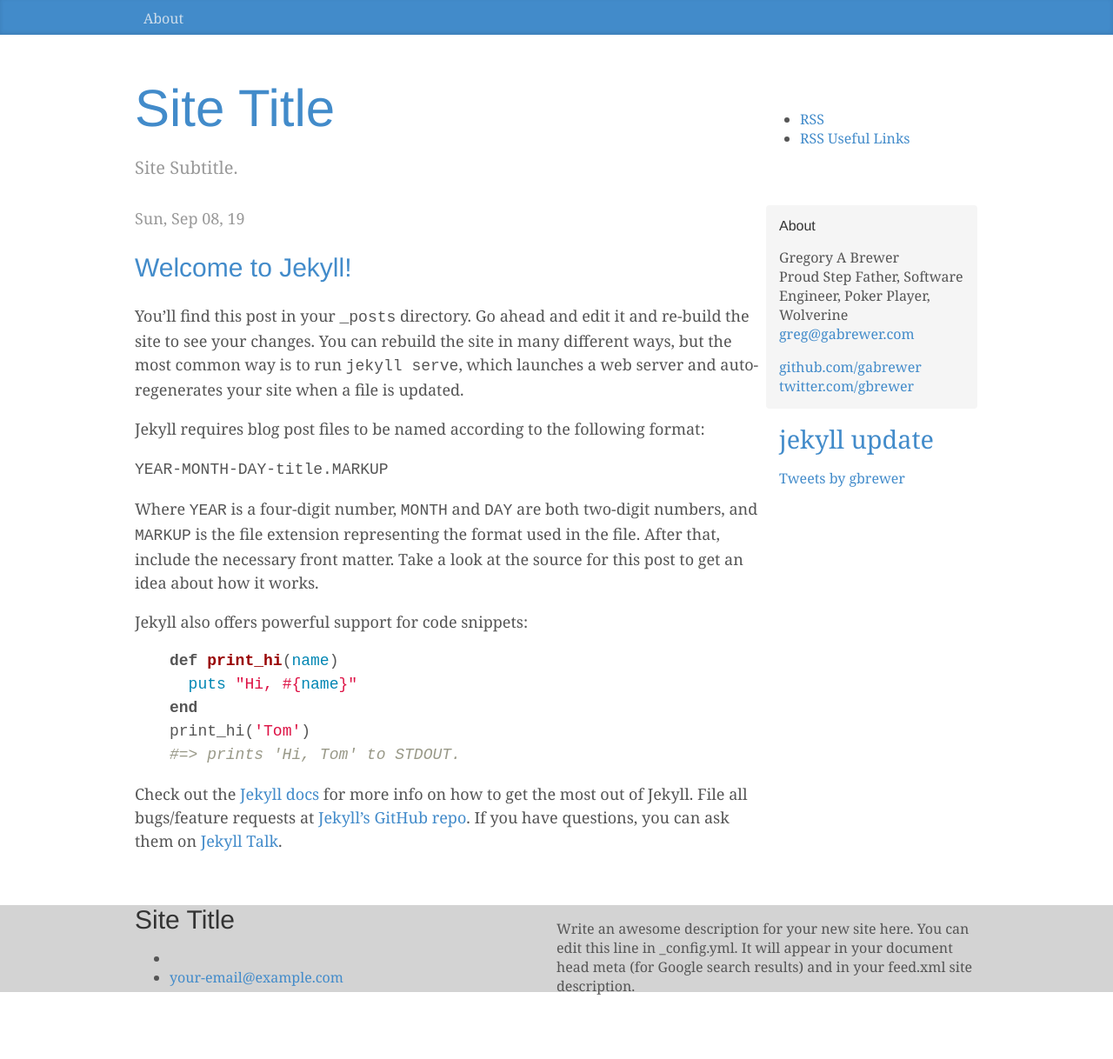
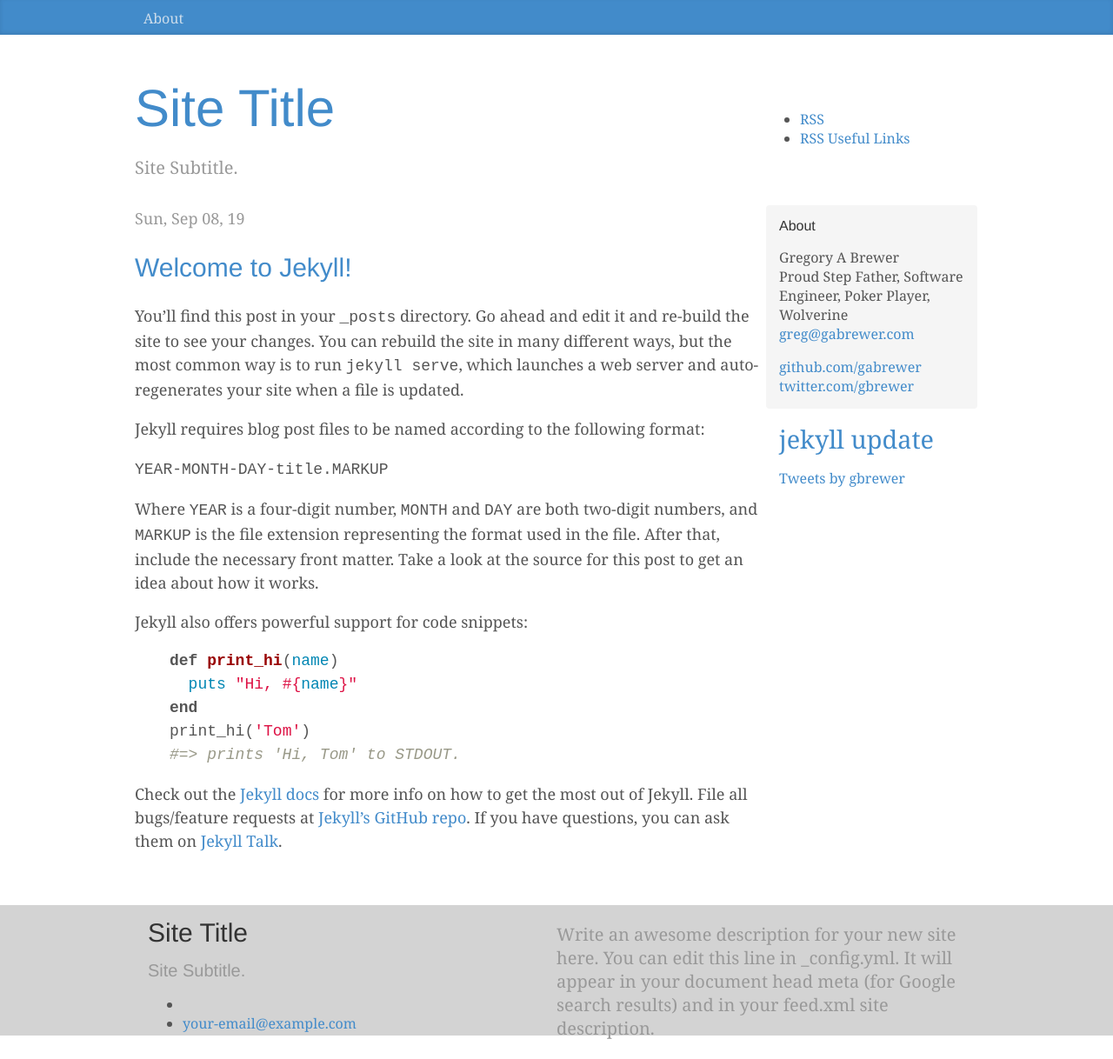
Before and after one commit to gabrewer/gabSimpleTheme, a Jekyll site: the page built from index.markdown, in a window 1280 px wide. Shown: the whole page at 87% size. Built offline with Jekyll 4.4.1, drawn with Linux system fonts in a browser that asks for light colours; comment, search, counter and statistics services are not loaded; before the commit the page ends 1160 px from its top, so only the background shows below that.

Commit message:
fixed footer layout and look

```diff
--- a/_includes/footer.html
+++ b/_includes/footer.html
@@ -1,23 +1,25 @@
-<footer class="site-footer h-card">
+<footer class="site-footer">
   <div class="container">
     <div class="footer-wrapper">
       <div class="footer-left">
         <h2 class="footer-heading">{{ site.title | escape }}</h2>
+        <h3 class="blog-description">{{ site.subtitle | escape }}</h3>
         <ul class="contact-list">
           <li class="p-name">
             {%- if site.author -%}
               {{ site.author | escape }}
             {%- endif -%}
-            </li>
-            {%- if site.email -%}
-            <li><a class="u-email" href="mailto:{{ site.email }}">{{ site.email }}</a></li>
-            {%- endif -%}
+          </li>
+          {%- if site.email -%}
+          <li>
+            <a class="u-email" href="mailto:{{ site.email }}">{{ site.email }}</a>
+          </li>
+          {%- endif -%}
         </ul>
       </div>
-    <div class="footer-right">
-      <p>{{- site.description | escape -}}</p>
-    </div>
-
+      <div class="footer-right">
+        <p class="blog-description">{{- site.description | escape -}}</p>
+      </div>
     </div>
   </div>
 </footer>
--- a/_sass/gabsimple/_base.scss
+++ b/_sass/gabsimple/_base.scss
@@ -47,6 +47,10 @@ h2, .h2 {
 
 footer {
   background: lightgray;
+}
+
+.footer-left {
+  padding: 15px;
 }
 
 nav {
--- a/_sass/gabsimple/_layout.scss
+++ b/_sass/gabsimple/_layout.scss
@@ -3,7 +3,7 @@ body {
     margin:0;
     display: grid;
     grid-template-columns: auto 970px auto;
-    grid-template-rows: 40px 180px auto 100px;
+    grid-template-rows: 40px 180px auto 150px;
     grid-template-areas:
         "nav nav nav"
         ". header ."
```
